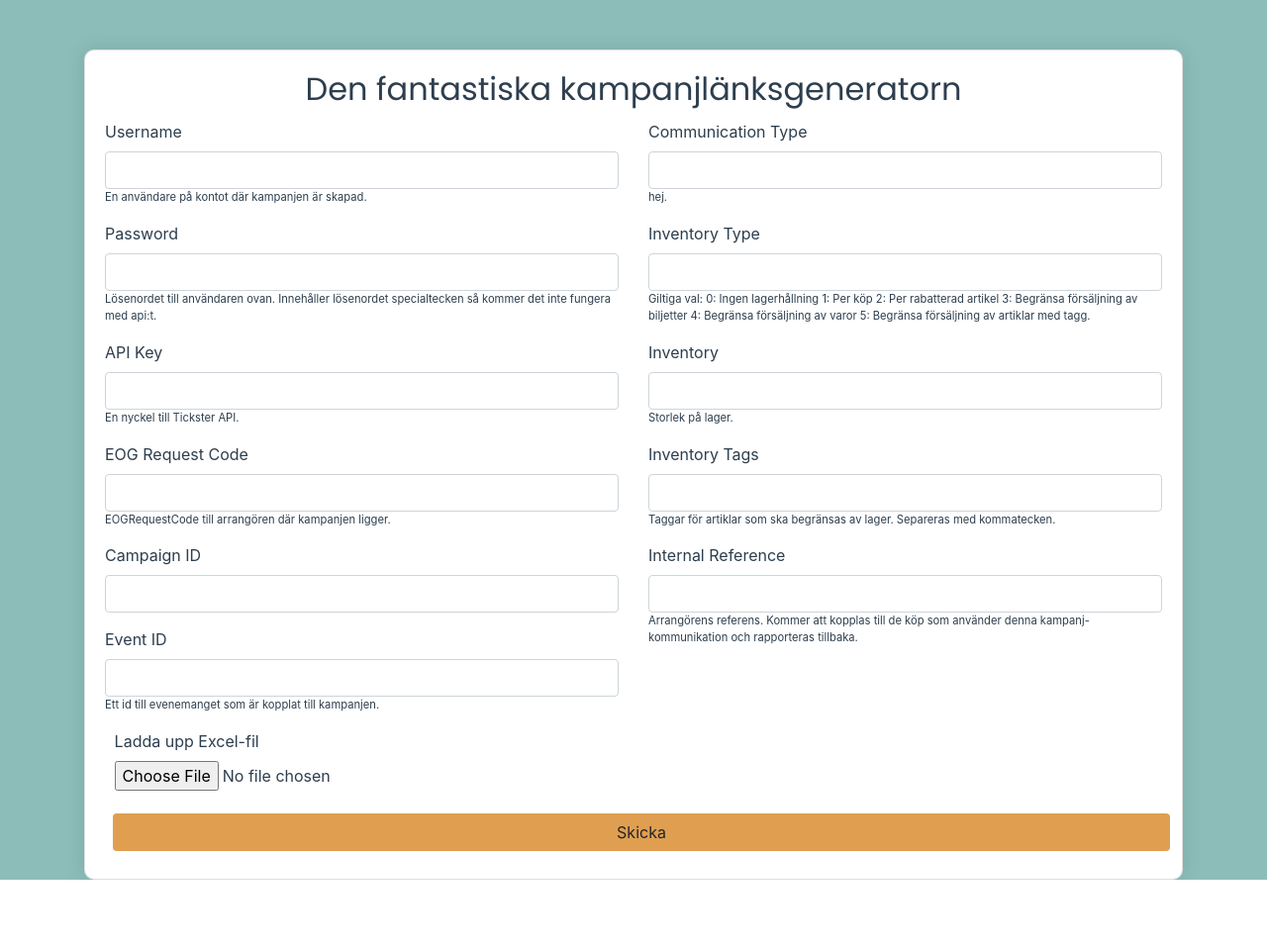
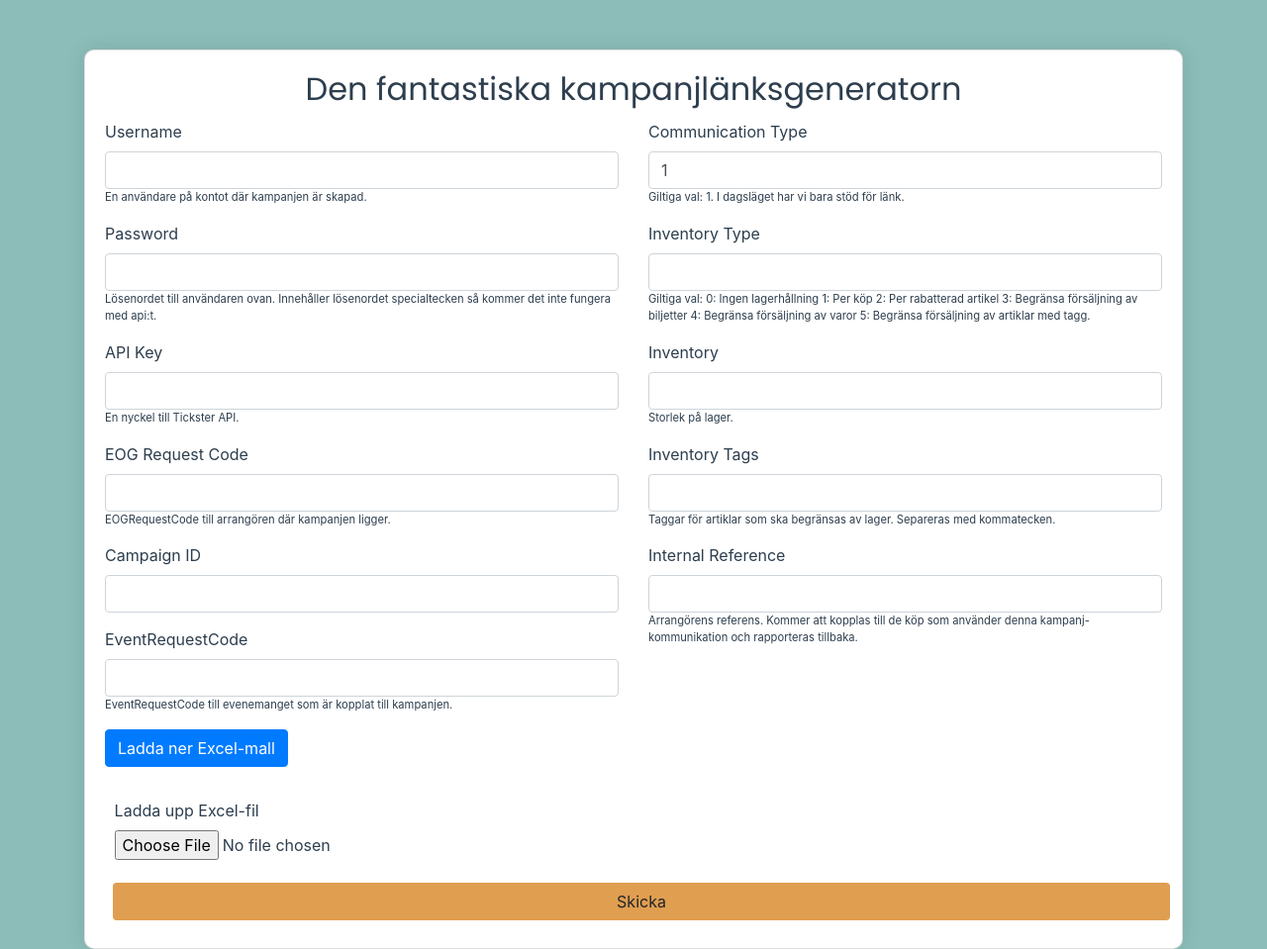
Before and after one commit to crydestaahl/campaignlinkgenerator, a Flask app: page / in a window 1280 px wide. Shown: the whole page at 99% size. Before the commit the page ends 889 px from the top, so only its background shows below. Run offline with Flask 3, Linux system fonts and the light colour scheme; some libraries are stand-ins or nearby versions.

Commit message:
more shit.

```diff
--- a/templates/index.html
+++ b/templates/index.html
@@ -171,7 +171,7 @@
                 />
               </div>
               <div class="form-group">
-                <label for="eventId">Event ID</label>
+                <label for="eventId">EventRequestCode</label>
                 <input
                   type="text"
                   class="form-control"
@@ -179,7 +179,10 @@
                   name="eventId"
                   required
                 />
-                <p>Ett id till evenemanget som är kopplat till kampanjen.</p>
+                <p>
+                  EventRequestCode till evenemanget som är kopplat till
+                  kampanjen.
+                </p>
               </div>
             </div>
             <div class="col-md-6">
@@ -190,9 +193,10 @@
                   class="form-control"
                   id="communicationType"
                   name="communicationType"
+                  value="1"
                   required
                 />
-                <p>hej.</p>
+                <p>Giltiga val: 1. I dagsläget har vi bara stöd för länk.</p>
               </div>
               <div class="form-group">
                 <label for="inventoryType">Inventory Type</label>
@@ -249,7 +253,10 @@
               </div>
             </div>
           </div>
-          <div class="form-group margin-left">
+          <a href="{{ url_for('download_template') }}" class="btn btn-primary"
+            >Ladda ner Excel-mall</a
+          >
+          <div class="form-group margin-left margin-top">
             <label for="file">Ladda upp Excel-fil</label>
             <input
               type="file"
--- a/webbapp.py
+++ b/webbapp.py
@@ -10,6 +10,7 @@ from flask_socketio import SocketIO, emit
 app = Flask(__name__)
 app.config['UPLOAD_FOLDER'] = 'uploads'
 app.config['DOWNLOAD_FOLDER'] = 'downloads'
+app.config['TEMPLATE_FILE'] = 'template_file'
 socketio = SocketIO(app)
 
 # Configure logging
@@ -109,9 +110,21 @@ def index():
 
     return render_template('index.html')
 
+@app.route('/download_template')
+def download_template():
+    template_path = os.path.join(app.config['TEMPLATE_FILE'], 'names.xlsx')
+    return send_file(template_path, as_attachment=True)
+
 if __name__ == '__main__':
     if not os.path.exists(app.config['UPLOAD_FOLDER']):
         os.makedirs(app.config['UPLOAD_FOLDER'])
     if not os.path.exists(app.config['DOWNLOAD_FOLDER']):
         os.makedirs(app.config['DOWNLOAD_FOLDER'])
-    socketio.run(app, debug=True)
+    app.run(debug=False)
+
+if __name__ == '__main__':
+    if not os.path.exists(app.config['UPLOAD_FOLDER']):
+        os.makedirs(app.config['UPLOAD_FOLDER'])
+    if not os.path.exists(app.config['DOWNLOAD_FOLDER']):
+        os.makedirs(app.config['DOWNLOAD_FOLDER'])
+    socketio.run(app, debug=False)
```
Also changed, not shown: 3 other files.
